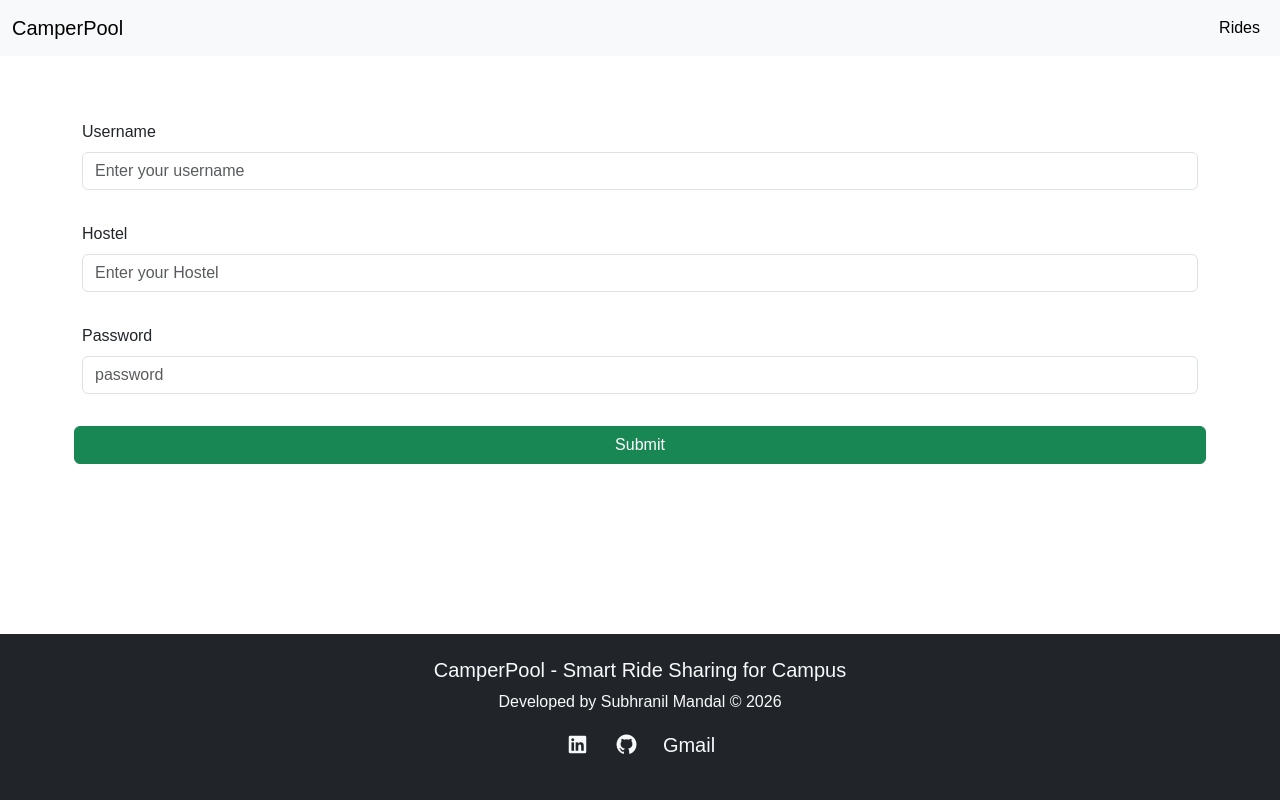
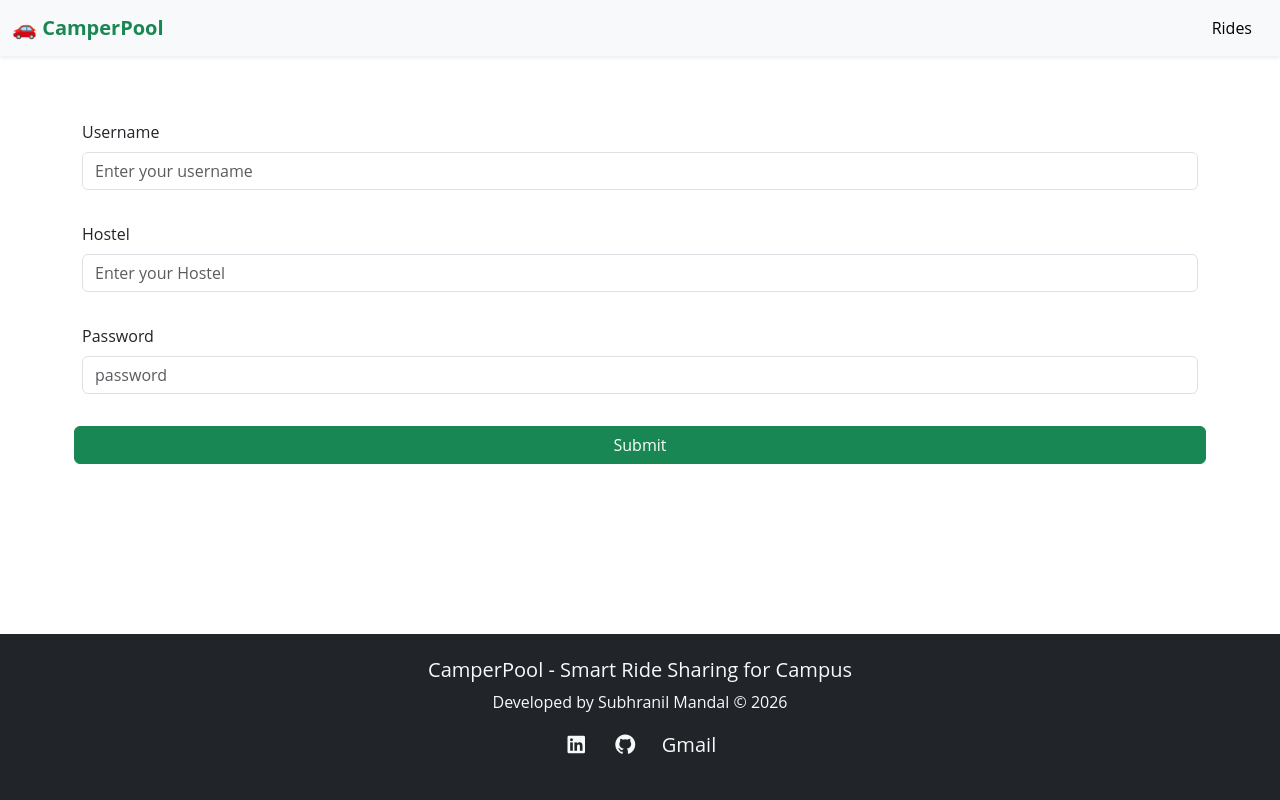
Before and after one commit to Subhranil123-ops/CamperPool, a Node project: template views/auth/register.ejs in a window 1280 px wide. Run offline with Node 20 templates, Linux system fonts and the light colour scheme; the template is opened without the code that fills it, so the values that code supplies are empty; some libraries are stand-ins or nearby versions.

Commit message:
final commit before submission

```diff
--- a/public/css/common.css
+++ b/public/css/common.css
@@ -1,8 +1,10 @@
 *{
-    font-family: "Quicksand", sans-serif;
+    font-family: "Open Sans", sans-serif;
   font-optical-sizing: auto;
   font-weight: 500;
   font-style: normal;
+  font-variation-settings:
+    "wdth" 100;
 }
 
 body{
--- a/views/includes/header.ejs
+++ b/views/includes/header.ejs
@@ -1,20 +1,29 @@
-<nav class="navbar navbar-expand-lg bg-body-tertiary">
+<style>
+  .nav-link {
+  transition: 0.2s ease;
+}
+
+.nav-link:hover {
+  transform: translateY(-1px);
+}
+</style>
+<nav class="navbar navbar-expand-lg bg-body-tertiary sticky-top shadow-sm">
   <div class="container-fluid">
-    <a class="navbar-brand" href="/rides">CamperPool</a>
+    <a class="navbar-brand fw-bold text-success" href="/rides">🚗 CamperPool</a>
     <div class="navbar-nav ms-auto">
       <button class="navbar-toggler" type="button" data-bs-toggle="collapse" data-bs-target="#navbarNavAltMarkup">
       <span class="navbar-toggler-icon"></span>
     </button>
        <div class="collapse navbar-collapse" id="navbarNavAltMarkup">
-        <a class="nav-link active" href="/rides">Rides</a>
+        <a class="nav-link active px-3" href="/rides">Rides</a>
 
         <%if(user===null){%>
-          <a class="nav-link active" href="/auth/register">Register</a>
-          <a class="nav-link active" href="/auth/login">Login</a>
+          <a class="nav-link px-3" href="/auth/register">Register</a>
+          <a class="nav-link  px-3" href="/auth/login">Login</a>
           <%}%>
             <%if(user){%>
-              <a class="nav-link active" href="/dashboard">Dashboard</a>
-              <a class="nav-link active" href="/auth/logout">Logout</a>
+              <a class="nav-link  px-3" href="/dashboard">Dashboard</a>
+              <a class="nav-link text-danger px-3" href="/auth/logout">Logout</a>
               <%}%>
       </div>
     </div>
```
Also changed, not shown: views/dashboard/dashboard.ejs (+25 -3 lines), views/dashboard/rides.ejs (+11 -1 lines).
